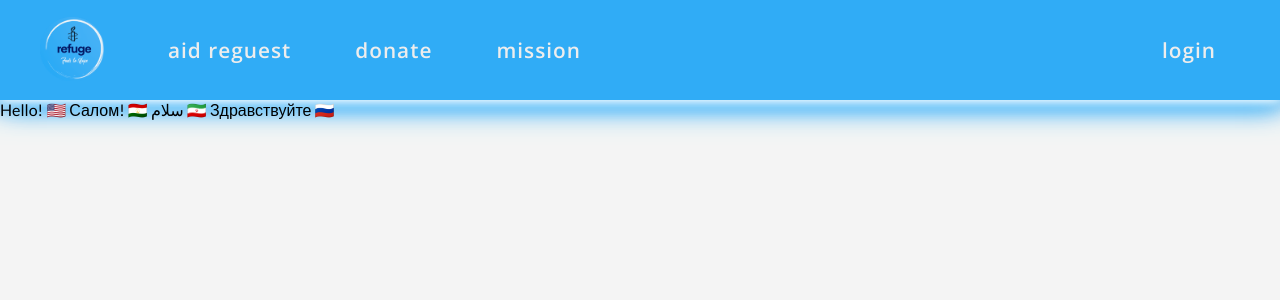
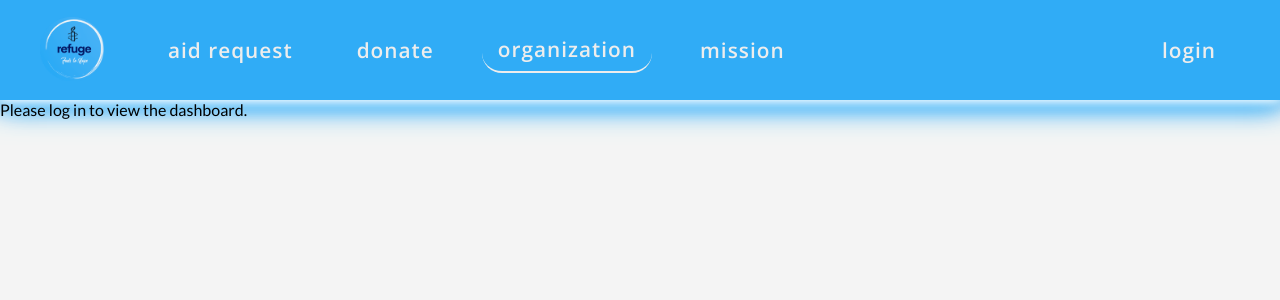
Before and after one commit to Refugee-Aid-Capstone/refugee-aid-fe, a React (Create React App) app: page /OrganizationDashboard in a window 1280 px wide. Shown: the top 300 px of the page. Built offline with nearby package versions, Linux system fonts and the light colour scheme.

Commit message:
feature: Add organisation dashboard after face login on nav bar wich whows up when you click on organization link

```diff
--- a/src/Components/NavBar/NavBar.js
+++ b/src/Components/NavBar/NavBar.js
@@ -1,16 +1,29 @@
-import React, { useState } from 'react';
+import React, { useState, useEffect } from 'react';
 import './NavBar.scss';
-import { NavLink, useNavigate } from 'react-router-dom';
+import { NavLink, useNavigate, useLocation } from 'react-router-dom';
 import logoImage from '../../images/refuge.png';
 
 export default function NavBar() {
   const [loggedIn, setLoggedIn] = useState(false);
   const navigate = useNavigate();
+  const location = useLocation();
+
+  useEffect(() => {
+    console.log("NavBar Mounted");
+  }, []);
 
   const handleLogin = () => {
     setLoggedIn(true);
     navigate('/organizationDashboard');
   }
+
+  const handleOrganizationClick = () => {
+    if (!loggedIn) {
+      navigate('/OrganizationDashboard');
+    }
+  }
+
+  const showLoginForm = !loggedIn && location.pathname === '/OrganizationDashboard';
 
   return (
     <nav className='nav-bar'>
@@ -20,21 +33,27 @@ export default function NavBar() {
         </NavLink>
       </div>
       <div className="nav-items">
-  <NavLink className='nav-link' to='/provideAid'>aid reguest</NavLink>
+        <NavLink className='nav-link' to='/provideAid'>aid request</NavLink>
         <NavLink className='nav-link' to='/'>donate</NavLink>
-  {/* <NavLink className='nav-link' to='/OrganizationDashboard'>organization</NavLink>  */}
+        {!loggedIn && <NavLink className='nav-link' to='/OrganizationDashboard' onClick={handleOrganizationClick}>organization</NavLink>}
         <NavLink className='nav-link' to='/'>mission</NavLink>
       </div>
       <div className="login-container">
         {loggedIn ? (
           <>
             <NavLink className='nav-link' to='/organizationDashboard'>organization dashboard</NavLink>
-    <button className='nav-button' onClick={() => setLoggedIn(false)}>logout</button>
+            <button className='nav-button' onClick={() => { setLoggedIn(false); }}>logout</button>
           </>
         ) : (
-  <button className='nav-button' onClick={handleLogin}>login</button>
+          showLoginForm && (
+            <form onSubmit={(e) => {
+              e.preventDefault();
+              handleLogin();
+            }}>
+              <button className='nav-button' type="submit">login</button>
+            </form>
+          )
         )}
-
       </div>
     </nav>
   );
--- a/src/Components/OrganizationDashboard/OrganizationDashboard.js
+++ b/src/Components/OrganizationDashboard/OrganizationDashboard.js
@@ -1,11 +1,57 @@
-import React from 'react';
+import React, { useState, useEffect } from 'react';
 import NavBar from '../NavBar/NavBar';
 
 export default function OrganizationDashboard() {
+  // Assuming the loggedIn state is passed as a prop or accessed via context.
+  const [isLoggedIn, setIsLoggedIn] = useState(false);
+
+
   return (
     <div>
       <NavBar />
-      Hello! 🇺🇸 Салом! 🇹🇯 سلام 🇮🇷 Здравствуйте 🇷🇺
+      {isLoggedIn ? (
+        <div>
+          {/* Render the dashboard content */}
+          {/* ... */}
+        </div>
+      ) : (
+        <p>Please log in to view the dashboard.</p>
+      )}
     </div>
   );
 }
+
+
+// import React, { useState } from 'react';
+// import NavBar from '../NavBar/NavBar';
+// import './OrganizationDashboard.scss';
+// import { NavLink } from 'react-router-dom';
+
+// export default function OrganizationDashboard() {
+//   const [isLoggedIn, setIsLoggedIn] = useState(false);
+
+//   const handleLogin = (credentials) => {
+//     setIsLoggedIn(true);
+//   };
+
+//   return (
+//     <div>
+//       <NavBar />
+//       {!isLoggedIn ? (
+//         <div className="login-container">
+//           <form onSubmit={(e) => {
+//             e.preventDefault();
+//             handleLogin();
+//           }}>
+//             <button className='nav-button' type="submit">Login</button>
+//           </form>
+//         </div>
+//       ) : (
+//         <div>
+//           <NavLink className='nav-link' to='/organizationDashboard'>organization dashboard</NavLink>
+//           <button className='nav-button' onClick={() => setIsLoggedIn(false)}>logout</button>
+//         </div>
+//       )}
+//     </div>
+//   );
+// }
```
Also changed, not shown: src/index.js (+9 -3 lines). Lines whose indentation alone changed are shown as unchanged.
